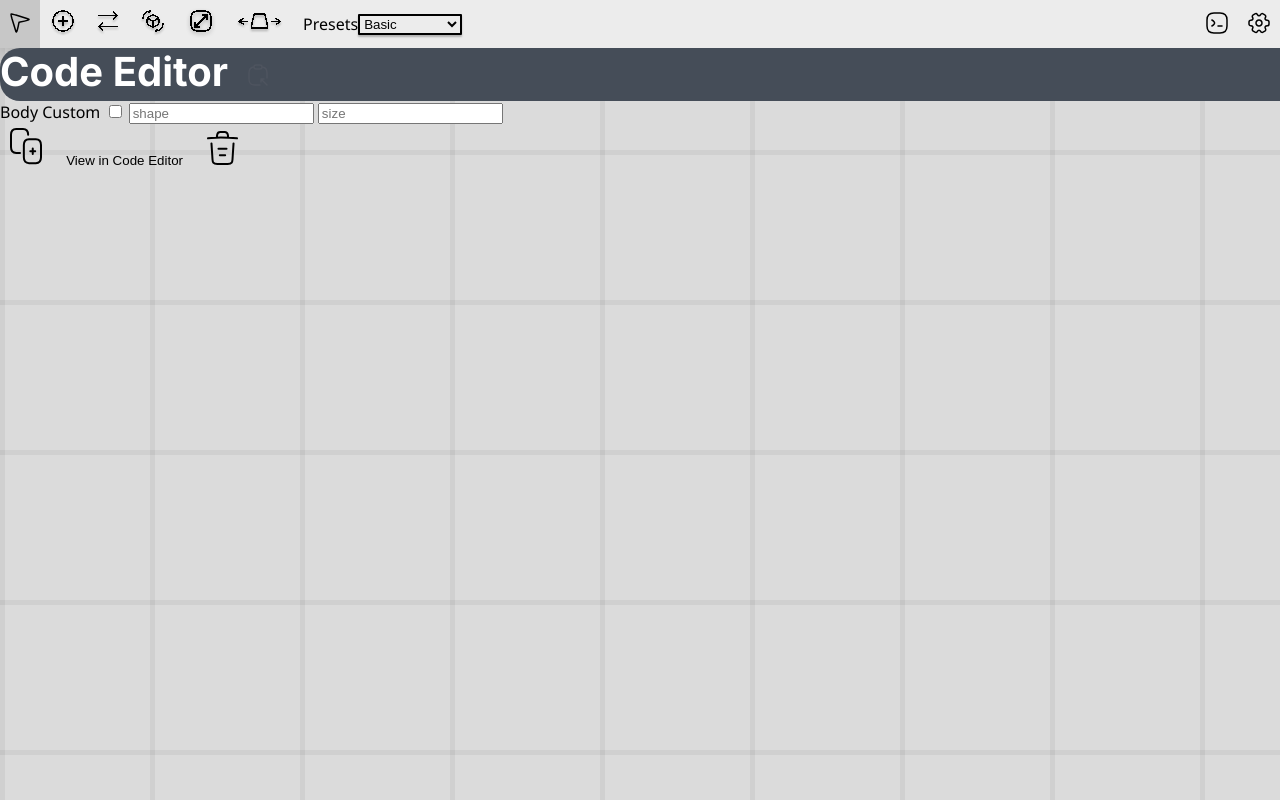
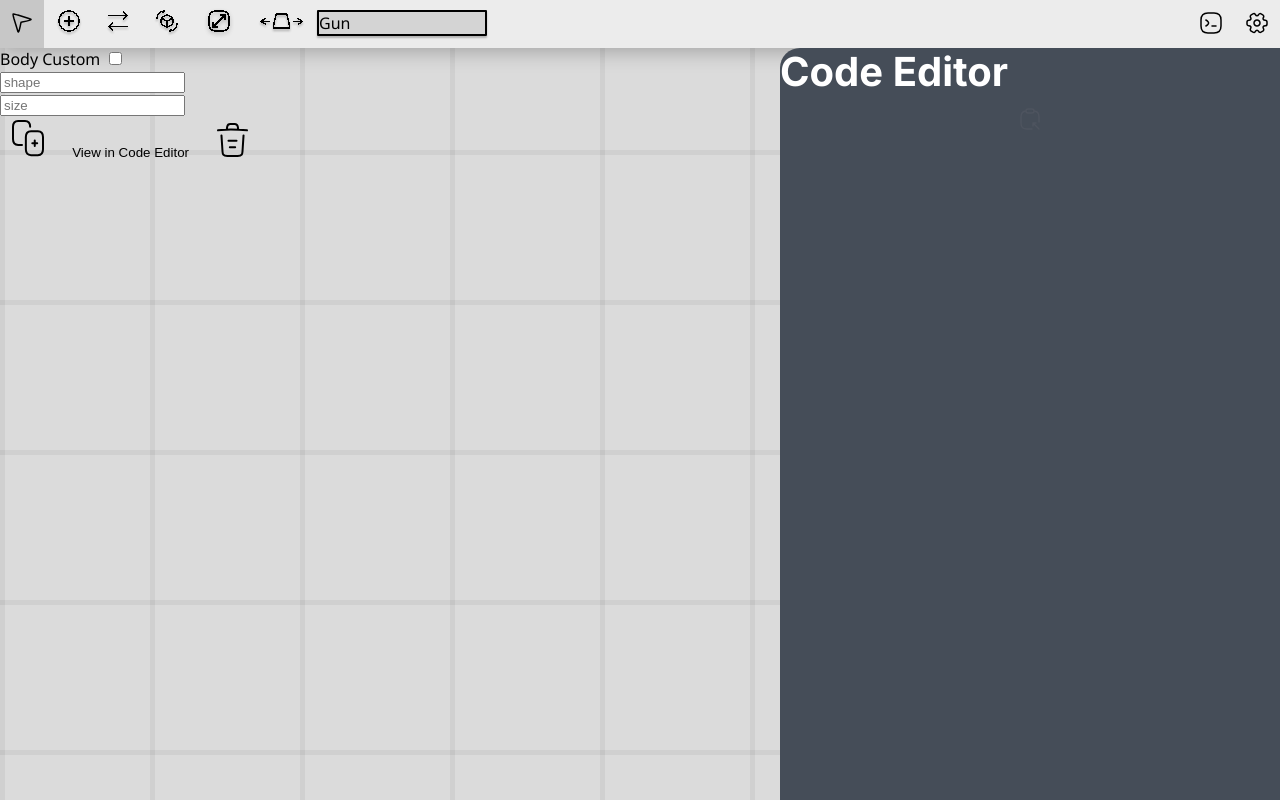
Before and after one commit to DogeisCut/Arras.io-Entity-Designer-v2, a plain HTML site: page index.html in a window 1280 px wide. Both pictures are taken after a click on the button 1217 px from the left and 24 px from the top of the page. Drawn offline with Linux system fonts and the light colour scheme.

Commit message:
oh my god why is styling selects so damn hard

```diff
--- a/index.html
+++ b/index.html
@@ -16,17 +16,13 @@
                 <button id="rotate-gizmo" title="Rotate Gizmo" class="icon-button"><img src="assets\Rotate Icon.svg" class="button-icon"></button>
                 <button id="scale-gizmo" title="Scale Gizmo" class="icon-button"><img src="assets\Scale Icon.svg" class="button-icon"></button>
                 <button id="aspect-gizmo" title="Aspect Gizmo" class="icon-button"><img src="assets\Aspect Icon.svg" class="button-icon"></button>
-                <div class="select-wrap">
-                    <label>Presets</label>
+                <div class="select-wrapper" style="width:170px;">
                     <select id="presets">
-                        <option value="Basic">Basic</option>
-                        <option value="Flank">Flank</option>
-                        <option value="Machine Gun">Machine Gun</option>
+                        <option value="Gun">Gun</option>
                         <option value="Trapper">Trapper</option>
                         <option value="Builder">Builder</option>
-                        <option value="Director">Director</option>
-                        <option value="Cruiser">Cruiser</option>
-                        <option value="Necromancer">Necromancer</option>
+                        <option value="Drone">Drone</option>
+                        <option value="Swarm">Swarm</option>
                         <option value="Spawner">Spawner</option>
                         <option value="Auto-Turret" data-warning="This is the default auto-turret, to create your own, make a new export and use it!">Auto-Turret</option>
                     </select>
--- a/main.js
+++ b/main.js
@@ -0,0 +1,80 @@
+var x, i, j, l, ll, selElmnt, a, b, c;
+/* Look for any elements with the class "custom-select": */
+x = document.getElementsByClassName("select-wrapper");
+l = x.length;
+for (i = 0; i < l; i++) {
+  selElmnt = x[i].getElementsByTagName("select")[0];
+  ll = selElmnt.length;
+  /* For each element, create a new DIV that will act as the selected item: */
+  a = document.createElement("DIV");
+  a.setAttribute("class", "select-selected");
+  a.innerHTML = selElmnt.options[selElmnt.selectedIndex].innerHTML;
+  x[i].appendChild(a);
+  /* For each element, create a new DIV that will contain the option list: */
+  b = document.createElement("DIV");
+  b.setAttribute("class", "select-items select-hide");
+  for (j = 1; j < ll; j++) {
+    /* For each option in the original select element,
+    create a new DIV that will act as an option item: */
+    c = document.createElement("DIV");
+    c.innerHTML = selElmnt.options[j].innerHTML;
+    c.addEventListener("click", function(e) {
+        /* When an item is clicked, update the original select box,
+        and the selected item: */
+        var y, i, k, s, h, sl, yl;
+        s = this.parentNode.parentNode.getElementsByTagName("select")[0];
+        sl = s.length;
+        h = this.parentNode.previousSibling;
+        for (i = 0; i < sl; i++) {
+          if (s.options[i].innerHTML == this.innerHTML) {
+            s.selectedIndex = i;
+            h.innerHTML = this.innerHTML;
+            y = this.parentNode.getElementsByClassName("same-as-selected");
+            yl = y.length;
+            for (k = 0; k < yl; k++) {
+              y[k].removeAttribute("class");
+            }
+            this.setAttribute("class", "same-as-selected");
+            break;
+          }
+        }
+        h.click();
+    });
+    b.appendChild(c);
+  }
+  x[i].appendChild(b);
+  a.addEventListener("click", function(e) {
+    /* When the select box is clicked, close any other select boxes,
+    and open/close the current select box: */
+    e.stopPropagation();
+    closeAllSelect(this);
+    this.nextSibling.classList.toggle("select-hide");
+    this.classList.toggle("select-arrow-active");
+  });
+}
+
+function closeAllSelect(elmnt) {
+  /* A function that will close all select boxes in the document,
+  except the current select box: */
+  var x, y, i, xl, yl, arrNo = [];
+  x = document.getElementsByClassName("select-items");
+  y = document.getElementsByClassName("select-selected");
+  xl = x.length;
+  yl = y.length;
+  for (i = 0; i < yl; i++) {
+    if (elmnt == y[i]) {
+      arrNo.push(i)
+    } else {
+      y[i].classList.remove("select-arrow-active");
+    }
+  }
+  for (i = 0; i < xl; i++) {
+    if (arrNo.indexOf(i)) {
+      x[i].classList.add("select-hide");
+    }
+  }
+}
+
+/* If the user clicks anywhere outside the select box,
+then close all select boxes: */
+document.addEventListener("click", closeAllSelect);
--- a/style.css
+++ b/style.css
@@ -9,9 +9,9 @@ body {
 }
 .icon-button {
     background-color: rgba(0, 0, 0, 0);
-    padding: 0px 10px;
+    padding: 0px 12px;
     height: 48px;
-    transition: background-color 0.3s ease;
+    transition: background-color 0.1s ease;
     border: none;
     outline: none;
     margin: 0;
@@ -54,11 +54,60 @@ button:hover {
     margin: auto;
     margin-right: 0;
 }
-select {
-    background: #ECECEC;
+
+
+
+.select-wrapper {
+    margin: 10px 0px;
+    position: relative;
+}
+.select-wrapper select {
+    display: none;
+}
+.select-selected {
+  background-color: rgba(0, 0, 0, 0.1);
+  border: 2px solid #000000;
+  box-shadow: 0px 2px 2px rgba(0, 0, 0, 0.25);
+  border-radius: 1px;
+}
+.select-selected:after {
+    position: absolute;
+    content: "";
+    top: 9px;
+    right: 10px;
+    width: 0;
+    height: 0;
+    background-image: url("assets/Up Icon.svg");
+  }
+  .select-items div,.select-selected {
+    color: #000000;
+    cursor: pointer;
+  }
+  .select-items {
+    position: absolute;
+    background-color: #ffffff;
     border: 2px solid #000000;
     box-shadow: 0px 2px 2px rgba(0, 0, 0, 0.25);
     border-radius: 1px;
+    top: 100%;
+    left: 0;
+    right: 0;
+    z-index: 99;
+  }
+  .select-hide {
+    display: none;
+  }
+  .select-items div:hover, .same-as-selected {
+    background-color: rgba(0, 0, 0, 0.1);
+  }
+
+
+
+#left-panel-layer{
+    display: flex;
+    flex-shrink: 0;
+    height: 100%;
+    width: 260px;
 }
 #code-editor-layer{
     font-family: 'Inter';
@@ -69,4 +118,13 @@ select {
     color: #FFFFFF;
     background: #454D58;
     border-radius: 20px 0px 0px 20px;
+    display: flex;
+    position: fixed;
+    right: 0;
+    left: auto;
+    flex-shrink: 0;
+    height: 100%;
+    width: 500px;
+    flex-direction: column;
+    min-height: 0;
 }
```
